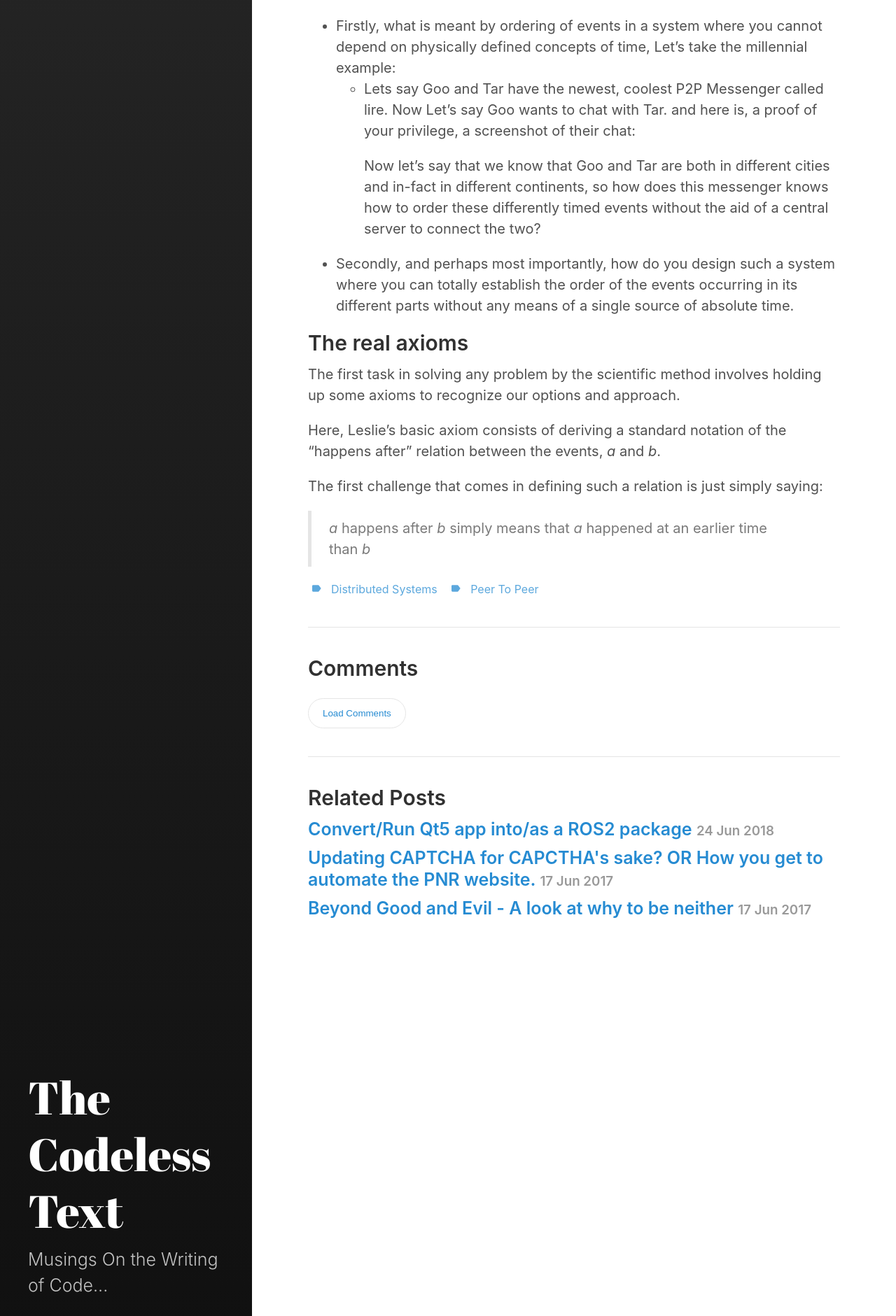
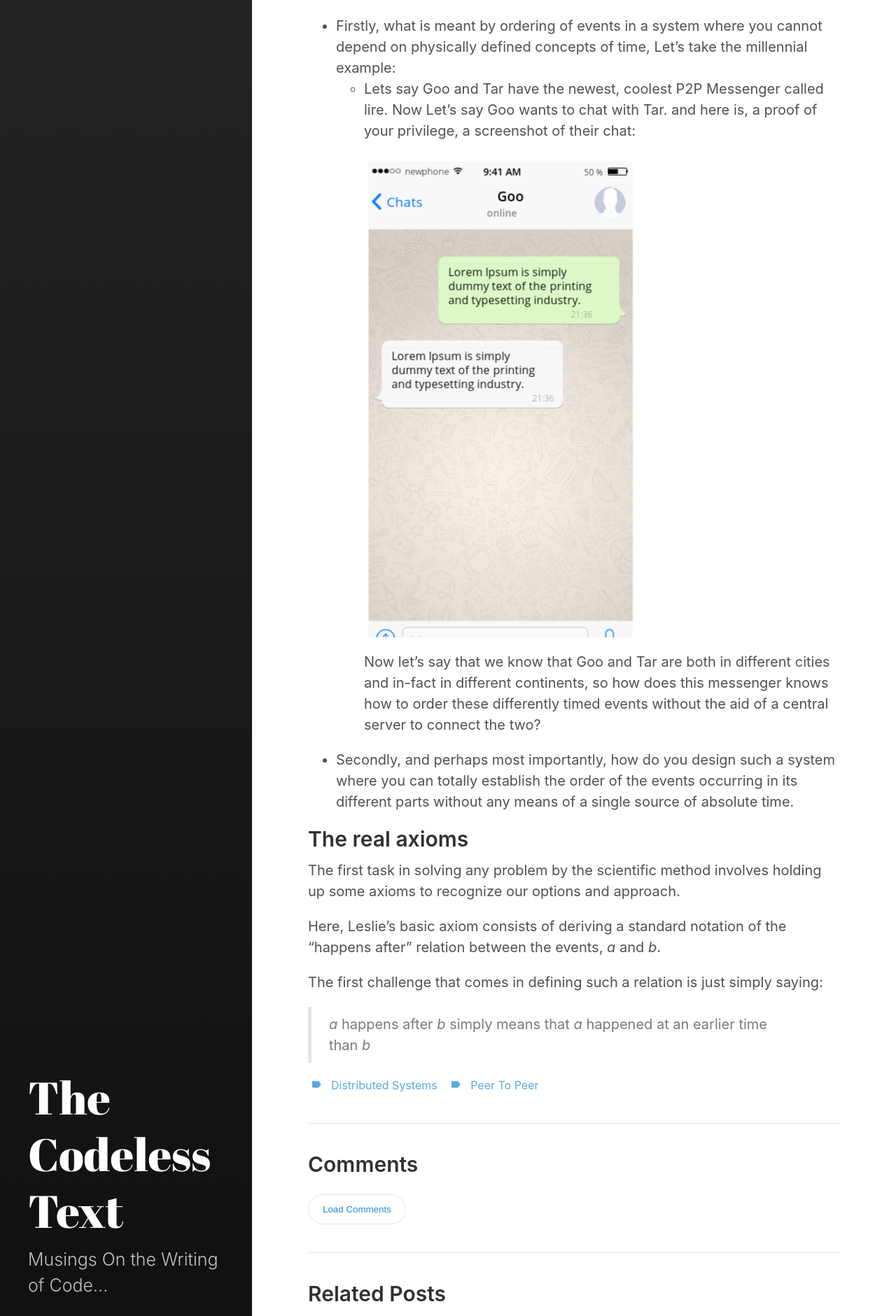
Before and after one commit to amar-laksh/amar-laksh.github.io, a Jekyll site: the page built from _posts/2018-07-29-the-distributed-papers-how-did-your-messenger-know-when-your-friend-was-online.md, in a window 1280 px wide. Shown: the part 1460-3341 px from the top of the page at 70% size. Built offline with Jekyll 4.4.1, drawn with Linux system fonts in a browser that asks for light colours.

Commit message:
master: posts: UPDATED: DS 1 papers

```diff
--- a/_posts/2018-07-29-the-distributed-papers-how-did-your-messenger-know-when-your-friend-was-online.md
+++ b/_posts/2018-07-29-the-distributed-papers-how-did-your-messenger-know-when-your-friend-was-online.md
@@ -1,5 +1,6 @@
 ---
-title: The DS Papers(1) - How Special Relativity and Distributed Systems together, probably taught your messenger to manage your chats.
+title: The DS Papers(1) - How Special Relativity and Distributed Systems together,
+  probably taught your messenger to manage your chats.
 layout: post
 sidebar_link: true
 tags:
@@ -39,7 +40,7 @@ Let's try to find out the basic concept behind all the new, fancy implementation
 The real motive of the paper was twofold:
 
 * Firstly, what is meant by ordering of events in a system where you cannot depend on physically defined concepts of time, Let's take the millennial example:
-	* Lets say Goo and Tar have the newest, coolest P2P Messenger called lire. Now Let's say 	Goo wants to chat with Tar. and here is, a proof of your privilege, a screenshot of their chat:
+	* Lets say Goo and Tar have the newest, coolest P2P Messenger called lire. Now Let's say 	Goo wants to chat with Tar. and here is, a proof of your privilege, a screenshot of their chat:![Chat that you can't see](/images/screenshot_chat.png  "Average chat")
 
 		Now let's say that we know that Goo and Tar are both in different cities and in-fact in different continents, so how does this messenger knows how to order these differently timed events without the aid of a central server to connect the two?
 
```
Also changed, not shown: images/screenshot_chat.png (added).
